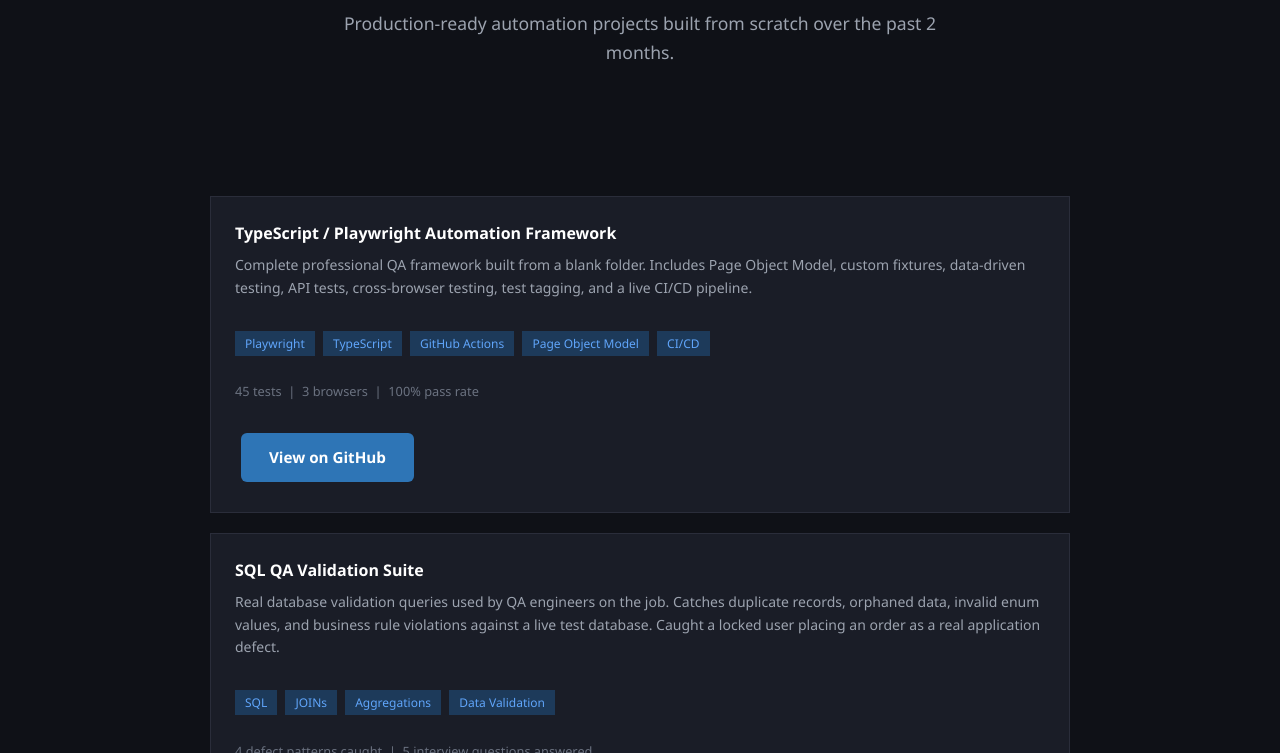
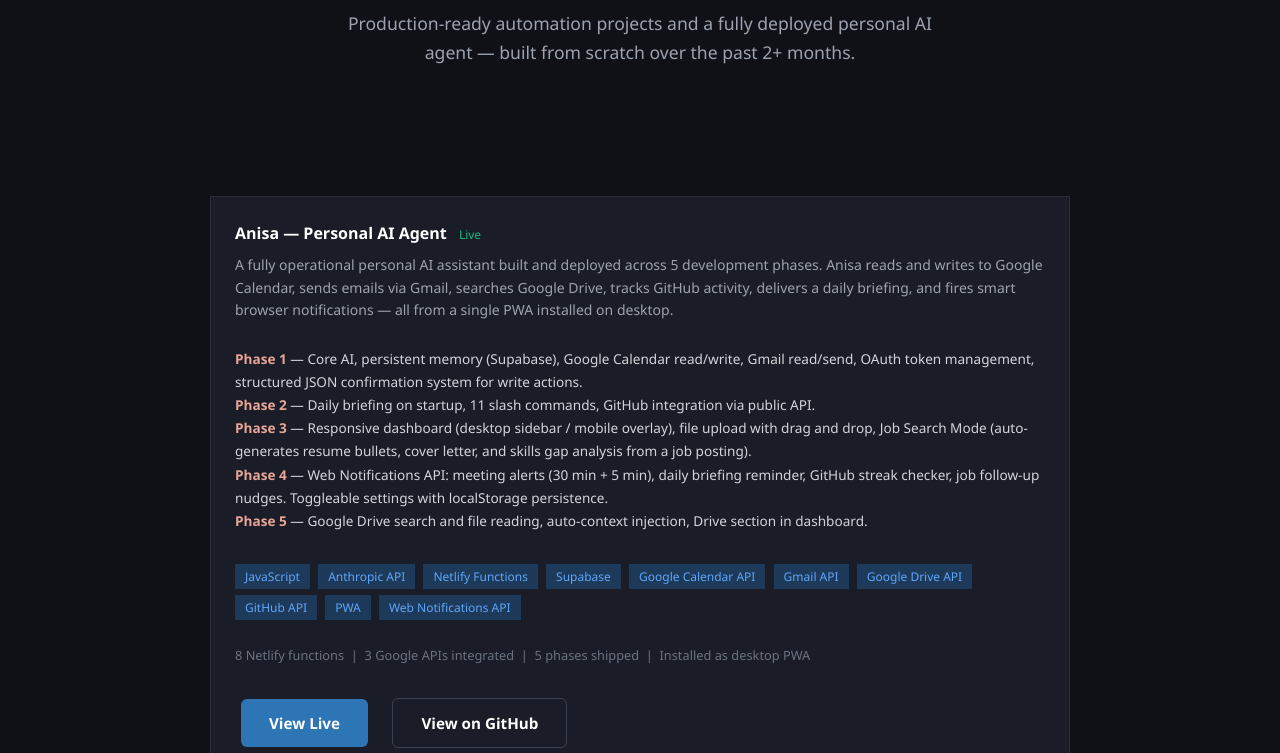
Before and after one commit to Kingcole006/qa-learning-portfolio, a website: page docs/projects.html in a window 1280 px wide. Shown: the part 199-952 px from the top of the page. Drawn offline with Linux system fonts and the light colour scheme.

Commit message:
Update projects.html

```diff
--- a/docs/projects.html
+++ b/docs/projects.html
@@ -22,11 +22,41 @@
   <!-- PAGE HEADER -->
   <section class="hero" style="padding: 60px 20px 40px;">
     <h1>My <span>Projects</span></h1>
-    <p>Production-ready automation projects built from scratch over the past 2 months.</p>
+    <p>Production-ready automation projects and a fully deployed personal AI agent — built from scratch over the past 2+ months.</p>
   </section>
 
   <!-- PROJECTS -->
   <section class="section">
+
+    <div class="card" style="margin-bottom: 20px;">
+      <h3>Anisa — Personal AI Agent <span style="font-size: 0.75rem; color: #10b981; font-weight: 500; margin-left: 8px;">Live</span></h3>
+      <p>A fully operational personal AI assistant built and deployed across 5 development phases. Anisa reads and writes to Google Calendar, sends emails via Gmail, searches Google Drive, tracks GitHub activity, delivers a daily briefing, and fires smart browser notifications — all from a single PWA installed on desktop.</p>
+      <br/>
+      <p style="font-size: 0.85rem; color: #d1d5db; line-height: 1.7;">
+        <strong style="color: #e8a598;">Phase 1</strong> — Core AI, persistent memory (Supabase), Google Calendar read/write, Gmail read/send, OAuth token management, structured JSON confirmation system for write actions.<br/>
+        <strong style="color: #e8a598;">Phase 2</strong> — Daily briefing on startup, 11 slash commands, GitHub integration via public API.<br/>
+        <strong style="color: #e8a598;">Phase 3</strong> — Responsive dashboard (desktop sidebar / mobile overlay), file upload with drag and drop, Job Search Mode (auto-generates resume bullets, cover letter, and skills gap analysis from a job posting).<br/>
+        <strong style="color: #e8a598;">Phase 4</strong> — Web Notifications API: meeting alerts (30 min + 5 min), daily briefing reminder, GitHub streak checker, job follow-up nudges. Toggleable settings with localStorage persistence.<br/>
+        <strong style="color: #e8a598;">Phase 5</strong> — Google Drive search and file reading, auto-context injection, Drive section in dashboard.
+      </p>
+      <br/>
+      <span class="tag">JavaScript</span>
+      <span class="tag">Anthropic API</span>
+      <span class="tag">Netlify Functions</span>
+      <span class="tag">Supabase</span>
+      <span class="tag">Google Calendar API</span>
+      <span class="tag">Gmail API</span>
+      <span class="tag">Google Drive API</span>
+      <span class="tag">GitHub API</span>
+      <span class="tag">PWA</span>
+      <span class="tag">Web Notifications API</span>
+      <br/><br/>
+      <p style="color: #6b7280; font-size: 0.8rem;">8 Netlify functions &nbsp;|&nbsp; 3 Google APIs integrated &nbsp;|&nbsp; 5 phases shipped &nbsp;|&nbsp; Installed as desktop PWA</p>
+      <br/>
+      <a href="https://anisa-ai-00.netlify.app" target="_blank" class="btn">View Live</a>
+      &nbsp;
+      <a href="https://github.com/Kingcole006/anisa" target="_blank" class="btn" style="background: transparent; border: 1px solid #374151;">View on GitHub</a>
+    </div>
 
     <div class="card" style="margin-bottom: 20px;">
       <h3>TypeScript / Playwright Automation Framework</h3>
@@ -38,7 +68,7 @@
       <span class="tag">Page Object Model</span>
       <span class="tag">CI/CD</span>
       <br/><br/>
-      <p style="color: #6b7280; font-size: 0.8rem;">45 tests &nbsp;|&nbsp; 3 browsers &nbsp;|&nbsp; 100% pass rate</p>
+      <p style="color: #6b7280; font-size: 0.8rem;">110+ tests &nbsp;|&nbsp; 3 browsers &nbsp;|&nbsp; 100% pass rate &nbsp;|&nbsp; 7,200+ lines of code</p>
       <br/>
       <a href="https://github.com/Kingcole006/qa-learning-portfolio/tree/main/week6-framework" target="_blank" class="btn">View on GitHub</a>
     </div>
```
